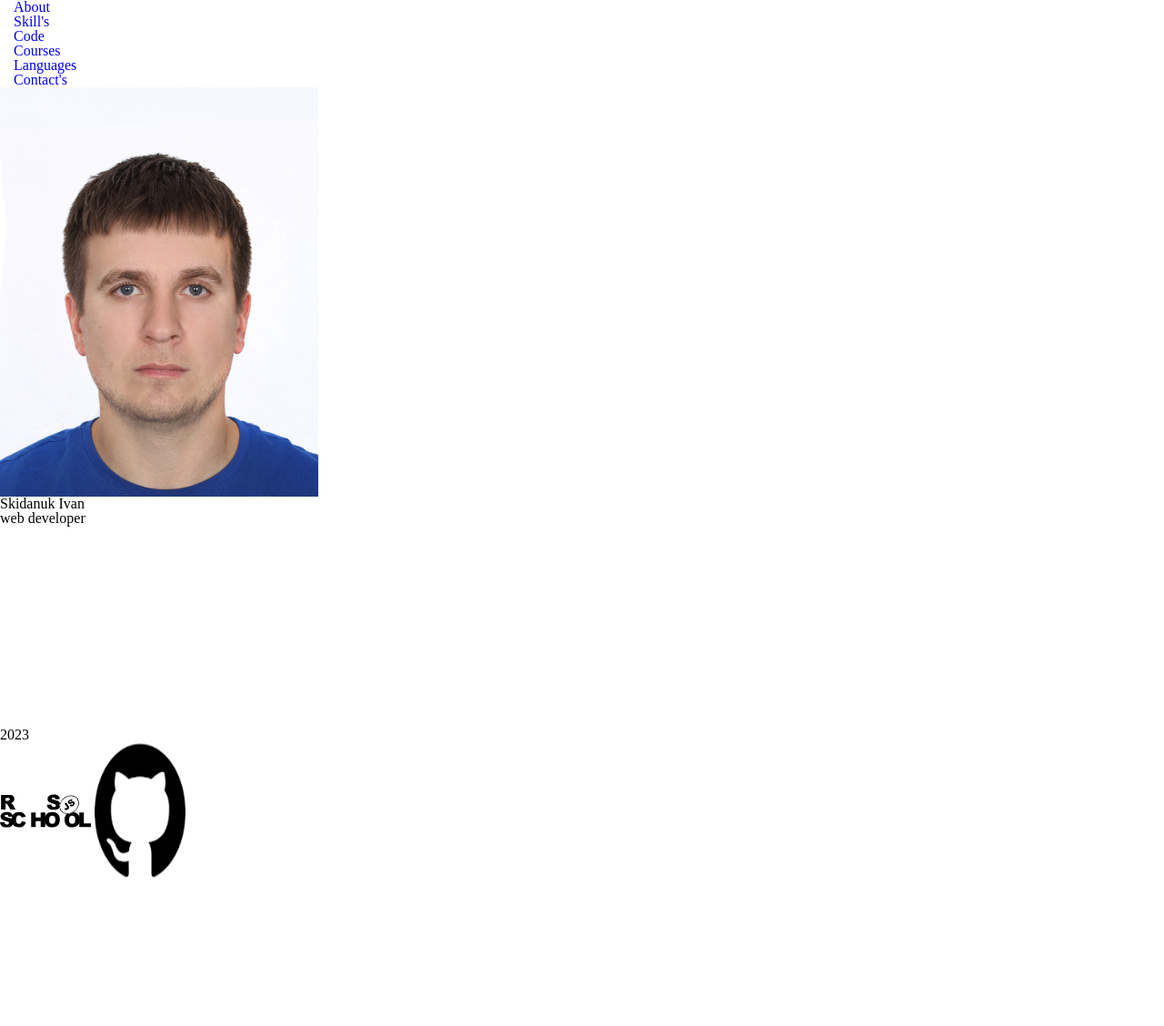
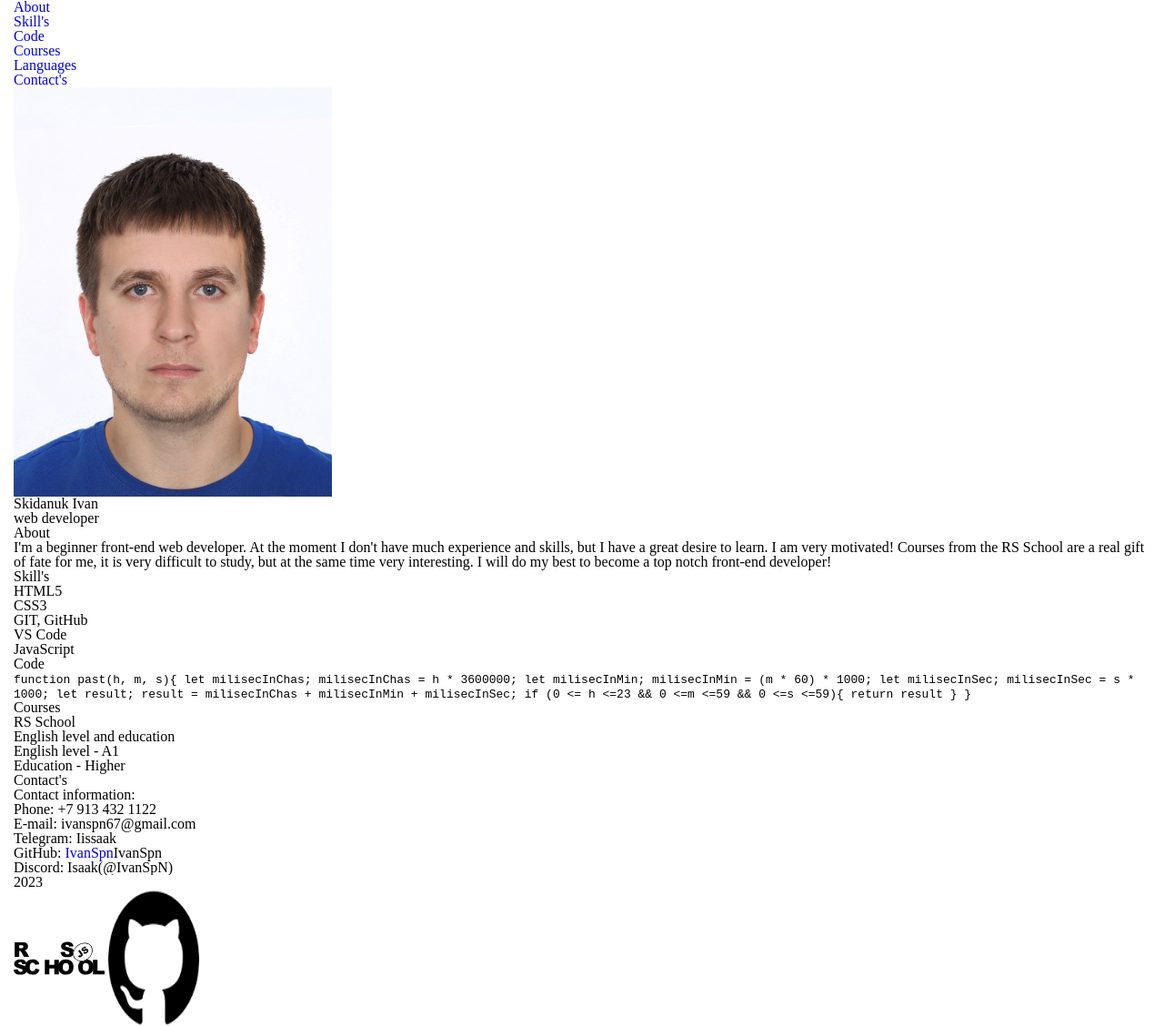
Before and after one commit to IvanSpN/rsschool-cv, a plain HTML site: page index.html in a window 1280 px wide. Shown: the whole page at 91% size. Before the commit the page ends 966 px from the top, so only its background shows below. Drawn offline with Linux system fonts and the light colour scheme.

Commit message:
feat: Add CSS style

```diff
--- a/index.html
+++ b/index.html
@@ -12,60 +12,110 @@
     <div class="wrapper">
         <header class="header">
             <div class="header__container">
-                <nav class="header-menu">
-                    <ul class="menu-list">
-                        <li class="menu-item">
+                <nav class="menu">
+                    <ul class="menu__list">
+                        <li class="menu__item">
                             <a href="#about" class="menu-link">About</a>
                         </li>
-                        <li class="menu-item">
-                            <a href="#skill's" class="menu-link">Skill's</a>
+                        <li class="menu__item">
+                            <a href="#skills" class="menu-link">Skill's</a>
                         </li>
-                        <li class="menu-item">
+                        <li class="menu__item">
                             <a href="#code" class="menu-link">Code</a>
                         </li>
-                        <li class="menu-item">
+                        <li class="menu__item">
                             <a href="#courses" class="menu-link">Courses</a>
                         </li>
-                        <li class="menu-item">
+                        <li class="menu__item">
                             <a href="#languages" class="menu-link">Languages</a>
                         </li>
-                        <li class="menu-item">
-                            <a href="#contact's" class="menu-link">Contact's</a>
+                        <li class="menu__item">
+                            <a href="#contacts" class="menu-link">Contact's</a>
                         </li>
                     </ul>
                 </nav>
             </div>
         </header>
-        <main>
-            <img src="./Foto.jpg" alt="Foto" class="foto" width="350" height="450">
-            <h1 class="title">Skidanuk Ivan</h1>
-            <p>web developer</p>
+        <main class="main__container">
+            <div class="column-left">
+                <img class="column-left__foto" src="./Foto.jpg" alt="Foto" width="350" height="450">
+                <h1 class="column-left__title">Skidanuk Ivan</h1>
+                <h2 class="column-left__subtitle">web developer</h2>
+            </div>
+            <div class="column-right">
                 <section class="about" id="about">
+                    <h2 class="about__title">About</h2>
+                    <p class="about__subtitle">I'm a beginner front-end web developer. At the moment I don't have much
+                        experience and skills, but I have a great desire to learn. I am very motivated! Courses from the
+                        RS
+                        School are a real gift of fate for me, it is very difficult to study, but at the same time very
+                        interesting. I will do my best to become a top notch front-end developer!</p>
+                </section>
+                <section class="skills" id="skill's">
+                    <h2 class="skills__title">Skill's</h2>
+                    <ul class="skills__list">
+                        <li class="skills__item">HTML5</li>
+                        <li class="skills__item">CSS3</li>
+                        <li class="skills__item">GIT, GitHub</li>
+                        <li class="skills__item">VS Code</li>
+                        <li class="skills__item">JavaScript</li>
+                    </ul>
 
-            </section>
-            <section class="skill's" id="skill's">
+
 
                 </section>
                 <section class="code" id="code">
+                    <h2 class="code__title">Code</h2>
+                    <code class="code__example">
+                        function past(h, m, s){
+                        let milisecInChas;
+                        milisecInChas = h * 3600000;
+
+                        let milisecInMin;
+                        milisecInMin = (m * 60) * 1000;
+
+                        let milisecInSec;
+                        milisecInSec = s * 1000;
+
+                        let result;
+                        result = milisecInChas + milisecInMin + milisecInSec;
+
+                        if (0 <= h <=23 && 0 <=m <=59 && 0 <=s <=59){ return result } } </code>
+
 
                 </section>
                 <section class="courses" id="courses">
+                    <h2 class="courses__title">Courses</h2>
+                    <p class="courses__subtitle">RS School</p>
 
                 </section>
                 <section class="languages" id="languages">
+                    <h2 class="languages__title">English level and education</h2>
+                    <p class="languages__subtitle">English level - A1</p>
+                    <p class="languages__subtitle">Education - Higher</p>
                 </section>
-            <section class="contact's" id="contact's">
+                <section class="contacts" id="contact's">
+                    <h2 class="contacts__title">Contact's</h2>
+                    <p class="contacts__subtitle">Contact information:
+                    <ul class="contacts__list">
+                        <li class="contacts__item">Phone: +7 913 432 1122</li>
+                        <li class="contacts__item">E-mail: ivanspn67@gmail.com</li>
+                        <li class="contacts__item">Telegram: Iissaak</li>
+                        <li class="contacts__item">GitHub: <a href="https://github.com/IvanSpN">IvanSpn</a>IvanSpn</li>
+                        <li class="contacts__item">Discord: Isaak(@IvanSpN)</li>
+                    </ul>
+                    </p>
 
                 </section>
-
+            </div>
         </main>
     </div>
-    <footer class="footer">
-        <p class="year">2023</p>
-        <a class="logo-course" href="https://rs.school/js/">
+    <footer class="footer__container">
+        <p class="footer__year">2023</p>
+        <a class="footer__logo-course" href="https://rs.school/js/">
             <img src="./rs_school_js.svg" alt="Logo course" width="100" height="150">
         </a>
-        <a class="logo-github" href="https://github.com/IvanSpN"><img src="./Logo github.png" alt="Logo github"
+        <a class="footer__logo-github" href="https://github.com/IvanSpN"><img src="./Logo github.png" alt="Logo github"
                 width="100" height="150">
         </a>
     </footer>
```
Lines whose indentation alone changed are shown as unchanged.
